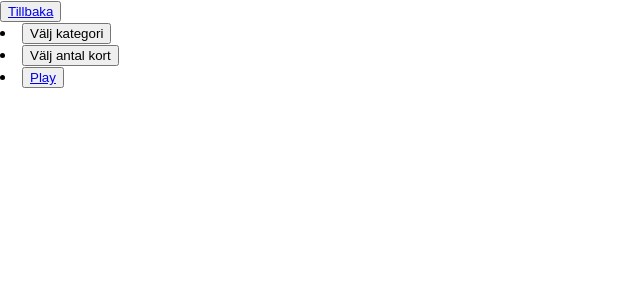
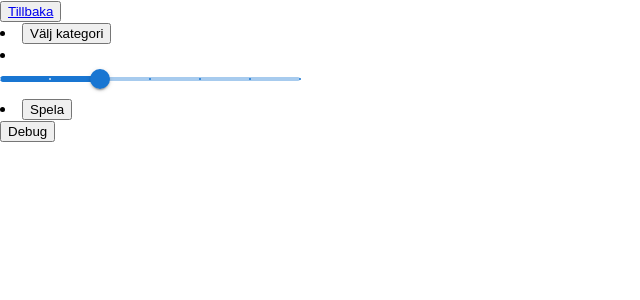
Before and after one commit to Adenholm/SysterLegLog, a React (Create React App) app: page /GuessGame in a window 1280 px wide. Shown: the top 300 px of the page, without its empty margins (0-640 px from the left). Built offline with nearby package versions, Linux system fonts and the light colour scheme.

Commit message:
addSliderToSetting

```diff
--- a/package.json
+++ b/package.json
@@ -3,6 +3,9 @@
   "version": "0.1.0",
   "private": true,
   "dependencies": {
+    "@emotion/react": "^11.9.0",
+    "@emotion/styled": "^11.8.1",
+    "@mui/material": "^5.7.0",
     "@testing-library/jest-dom": "^5.16.3",
     "@testing-library/react": "^12.1.4",
     "@testing-library/user-event": "^13.5.0",
@@ -31,7 +34,6 @@
   "eslintConfig": {
     "extends": [
       "react-app"
-
     ]
   },
   "browserslist": {
--- a/src/pages/GuessGame/GuessPage.js
+++ b/src/pages/GuessGame/GuessPage.js
@@ -3,13 +3,15 @@ import axios from 'axios'
 import Card from "./GuessCard"
 import Sound from "react-sound"
 import {Link} from "react-router-dom";
+import { useLocation } from "react-router-dom";
 
 function GuessPage (props){
+    const location = useLocation();
     const [cards, setCards] = useState([])
     const [isLoaded, setIsLoaded] = useState(false);
     const [correctCard, setCorrectCard] = useState(undefined)
     const [isPlaying,setIsPlaying] = useState(true);
-    const numberOfCards = 4
+    const numberOfCards = location.state.numCards
 
     useEffect(() => {
       fetchCards()
--- a/src/pages/GuessGame/GuessSettings.js
+++ b/src/pages/GuessGame/GuessSettings.js
@@ -1,8 +1,16 @@
 import React, {useState} from "react";
-import { Link } from "react-router-dom";
+import { Link, useNavigate } from "react-router-dom";
+import DiscreteSlider from "./NumberCardsButton";
+
+
 
 
 function GuessSettings (){
+    const [numberOfCards, setNumberOfCards] = useState(4)
+    const navigate = useNavigate();
+    const toGuessPage = () => {
+        navigate('/GuessPage',{state:{numCards:numberOfCards}});
+    }
     return(
         <div>
             <button><Link to = {-1}>Tillbaka</Link></button>
@@ -10,11 +18,14 @@ function GuessSettings (){
             <button onClick={true}>Välj kategori</button>
             </li>
             <li>
-            <button onClick={true}>Välj antal kort</button>
+                <DiscreteSlider
+                    onChangeHandler = {setNumberOfCards}
+                />
             </li>
             <li>
-            <button><Link to = "/GuessPage">Play</Link></button>
+            <button onClick={() => toGuessPage()}>Spela</button>
             </li>
+            <button onClick={() => console.log(numberOfCards)}>Debug</button>
         </div>
     )
 
--- a/src/Components/NumberCardsButton.js
+++ b/src/pages/GuessGame/NumberCardsButton.js
@@ -5,19 +5,20 @@ import Slider from '@mui/material/Slider';
 
 
 
-  export default function DiscreteSlider() {
+  export default function DiscreteSlider(props) {
     return (
       <Box sx={{ width: 300 }}>
         <Slider
           aria-label="Temperature"
-          defaultValue={30}
+          defaultValue={4}
           valueLabelDisplay="auto"
           step={1}
           marks
-          min={1}
-          max={100}
+          min={2}
+          max={8}
+          onChange = {(e, val) => props.onChangeHandler(val)}
         />
-        <Slider defaultValue={30} step={1} marks min={1} max={100} disabled />
+
       </Box>
     );
   }
```
Also changed, not shown: 2 other files (tests, documents, lock files or other folders).
